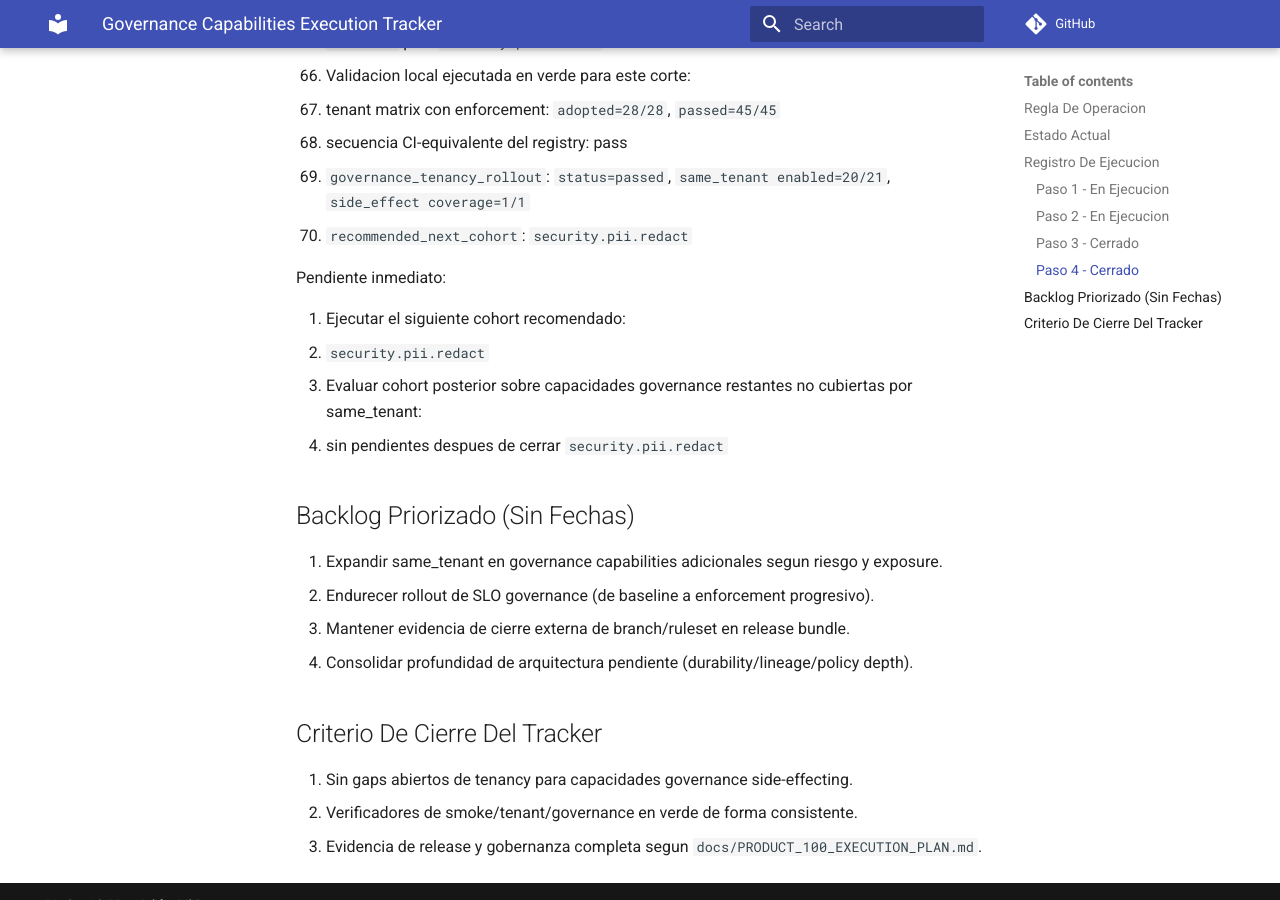
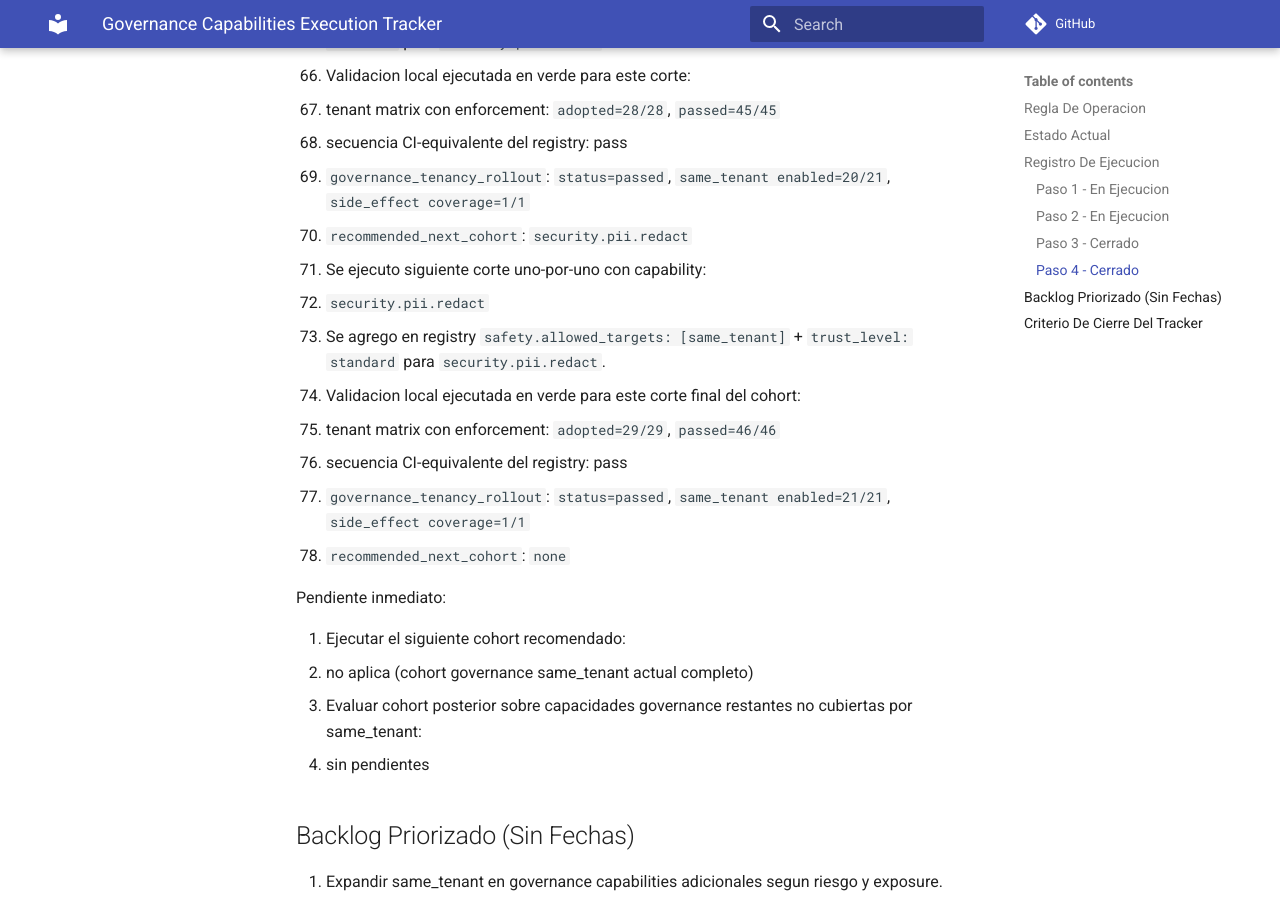
Before and after one commit to gfernandf/agent-skills, an MkDocs documentation site: the page built from docs/GOVERNANCE_CAPABILITIES_EXECUTION_TRACKER.md, in a window 1280 px wide and 900 px high, scrolled down 5835 px. Built offline with MkDocs 1.6.1 and Material for MkDocs 9.7.7, drawn with Linux system fonts in a browser that asks for light colours; comment, search, counter and statistics services are not loaded.

Commit message:
Complete governance same_tenant rollout cohort

```diff
--- a/docs/GOVERNANCE_CAPABILITIES_EXECUTION_TRACKER.md
+++ b/docs/GOVERNANCE_CAPABILITIES_EXECUTION_TRACKER.md
@@ -162,13 +162,21 @@
    - secuencia CI-equivalente del registry: pass
    - `governance_tenancy_rollout`: `status=passed`, `same_tenant enabled=20/21`, `side_effect coverage=1/1`
    - `recommended_next_cohort`: `security.pii.redact`
+27. Se ejecuto siguiente corte uno-por-uno con capability:
+   - `security.pii.redact`
+28. Se agrego en registry `safety.allowed_targets: [same_tenant]` + `trust_level: standard` para `security.pii.redact`.
+29. Validacion local ejecutada en verde para este corte final del cohort:
+   - tenant matrix con enforcement: `adopted=29/29`, `passed=46/46`
+   - secuencia CI-equivalente del registry: pass
+   - `governance_tenancy_rollout`: `status=passed`, `same_tenant enabled=21/21`, `side_effect coverage=1/1`
+   - `recommended_next_cohort`: `none`
 
 Pendiente inmediato:
 
 1. Ejecutar el siguiente cohort recomendado:
-   - `security.pii.redact`
+   - no aplica (cohort governance same_tenant actual completo)
 2. Evaluar cohort posterior sobre capacidades governance restantes no cubiertas por same_tenant:
-   - sin pendientes despues de cerrar `security.pii.redact`
+   - sin pendientes
 
 ## Backlog Priorizado (Sin Fechas)
 
```
Also changed, not shown: 1 other file.
